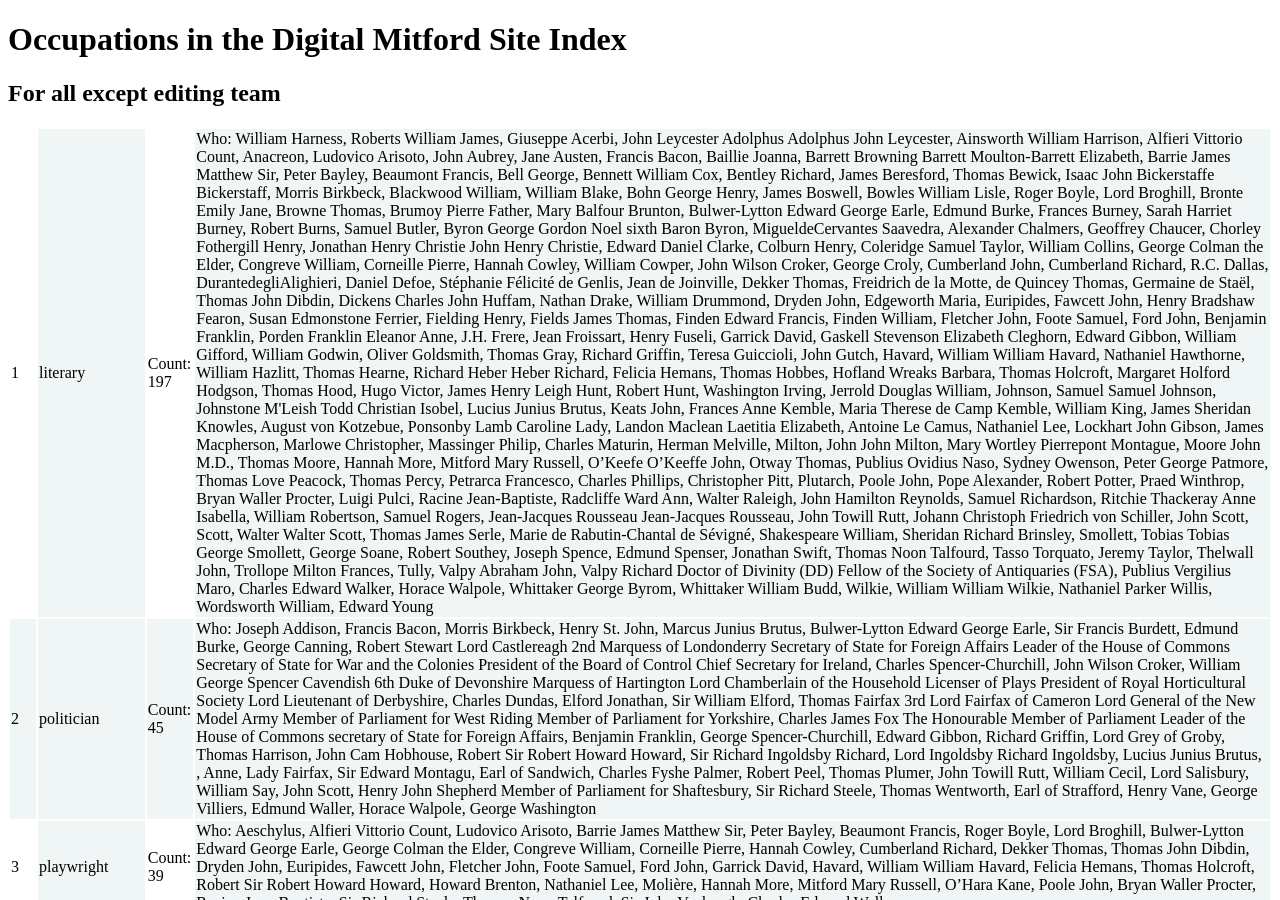
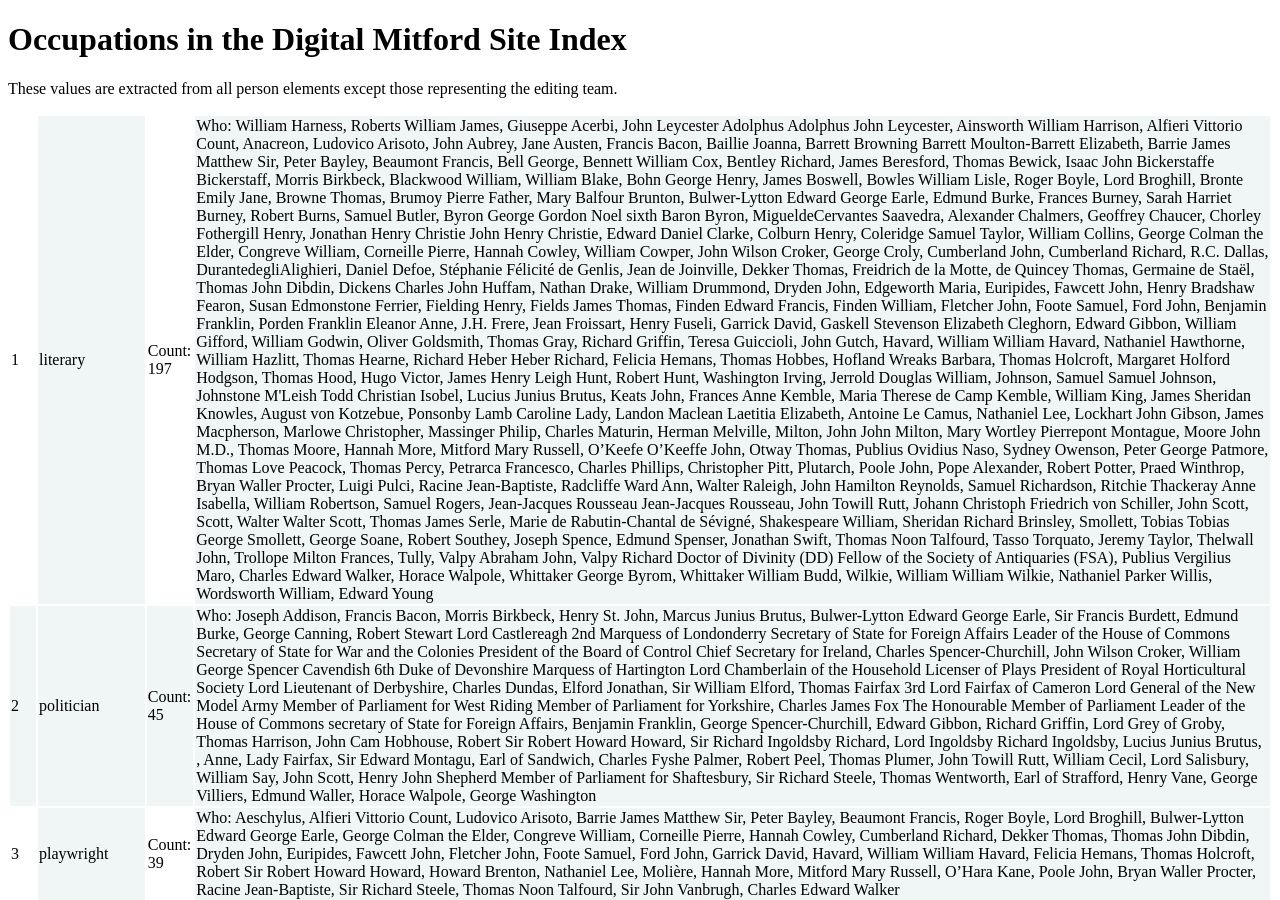
Before and after one commit to DigitalMitford/DM_documentation, a Jekyll site: the page SI_currentOccupationsTable.html, which Jekyll copies as it is, in a window 1280 px wide and 900 px high. Built offline with Jekyll 4.4.1, drawn with Linux system fonts in a browser that asks for light colours.

Commit message:
updated occupations table output page description

```diff
--- a/SI_currentOccupationsTable.html
+++ b/SI_currentOccupationsTable.html
@@ -9,7 +9,9 @@
    </head>
    <body>
       <h1>Occupations in the Digital Mitford Site Index</h1>
-      <h2>For all except editing team</h2>
+      <p>These values are extracted from all person elements except those representing the
+         editing team.
+      </p>
       <table>
          <tr>
             <td>1</td>
```
